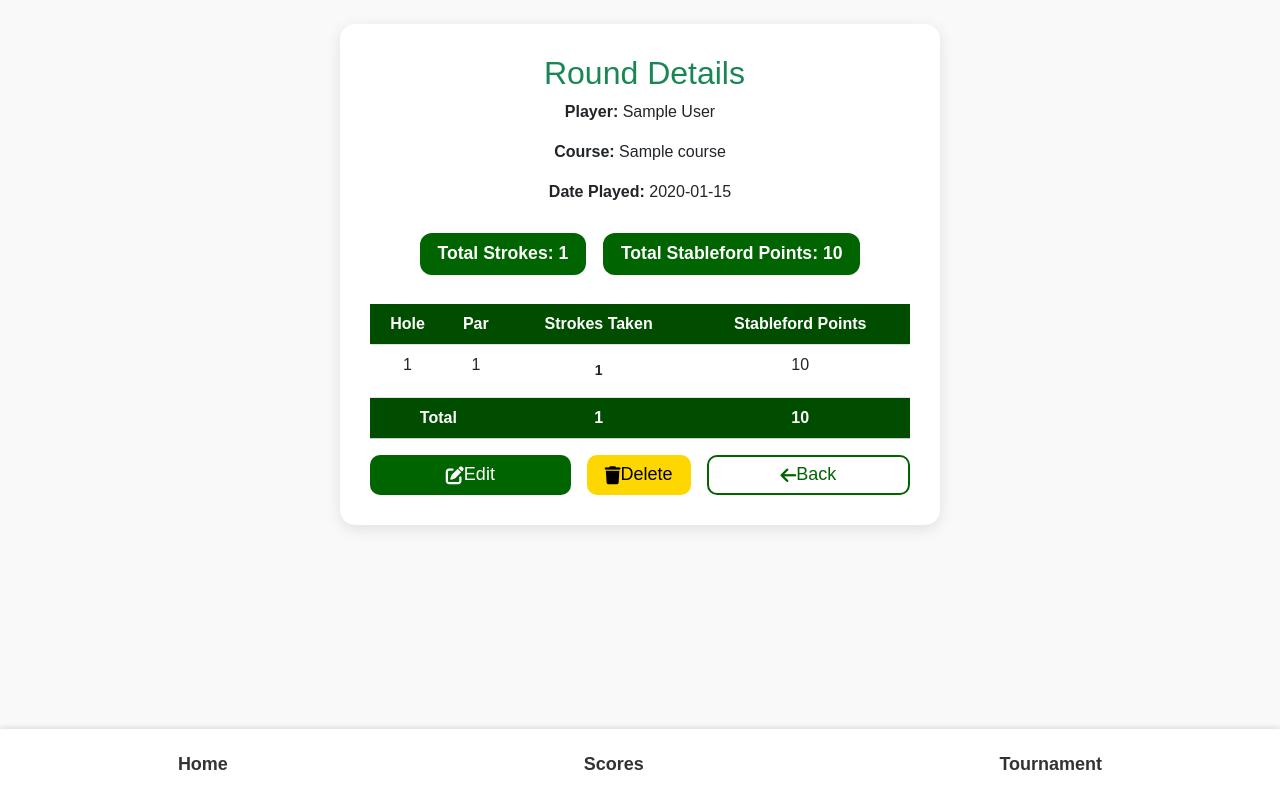
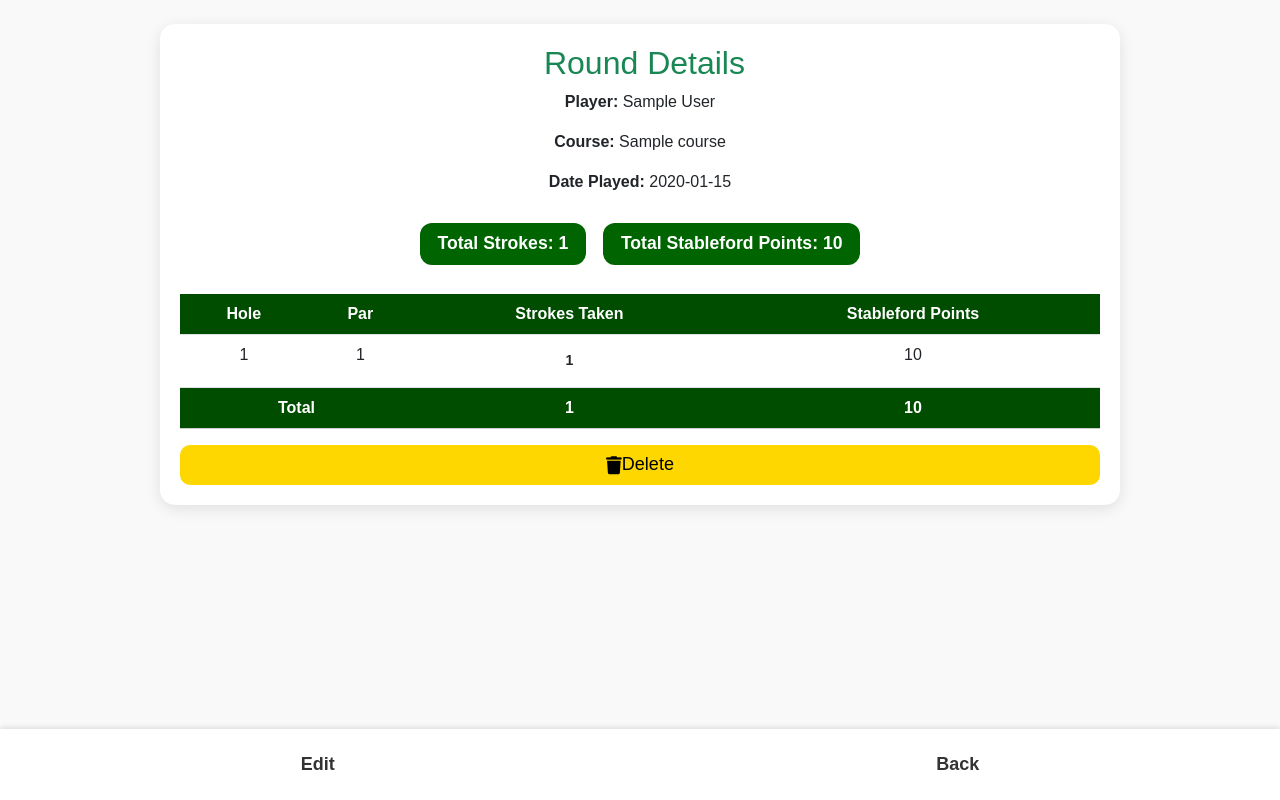
Before and after one commit to kingwalius/golfwebApp, a Flask app: page /round_detail/1 in a window 1280 px wide. Run offline with Flask 3, Linux system fonts and the light colour scheme; tables that the repository leaves empty hold one stand-in row (values such as "Sample post").

Commit message:
changed UI interface

```diff
--- a/templates/main.html
+++ b/templates/main.html
@@ -30,7 +30,6 @@
         });
     }
     </script>
-    {% include 'mobile_nav.html' %}
 </body>
 
 </html>
--- a/templates/round_detail.html
+++ b/templates/round_detail.html
@@ -127,21 +127,20 @@
     {% endif %}
     <!-- Edit & Delete Buttons -->
     <div class="d-flex justify-content-center mt-3 gap-3">
-        <a href="/edit_personal_round/{{ round_id }}" class="btn btn-masters-green btn-lg flex-fill text-center">
-            <i class="fas fa-edit"></i> Edit
-        </a>
         <form action="/delete_personal_round/{{ round_id }}" method="POST" onsubmit="return confirm('Are you sure you want to delete this round?');" class="flex-fill">
             <button type="submit" class="btn btn-masters-gold btn-lg w-100">
                 <i class="fas fa-trash"></i> Delete
             </button>
         </form>
-        <a href="/user_rounds" class="btn btn-masters-green-invert btn-lg flex-fill text-center">
-            <i class="fas fa-arrow-left"></i> Back
-        </a>
     </div>
 </div>
 
 <script src="https://cdn.jsdelivr.net/npm/bootstrap@5.3.0/dist/js/bootstrap.bundle.min.js"></script>
-{% include 'mobile_nav.html' %}
+<nav class="mobile-nav">
+    <ul>
+        <li><a href="/edit_personal_round/{{ round_id }}" class="nav-link">Edit</a></li>
+        <li><a href="/user_rounds" class="nav-link">Back</a></li>
+    </ul>
+</nav>
 </body>
 </html>
```
